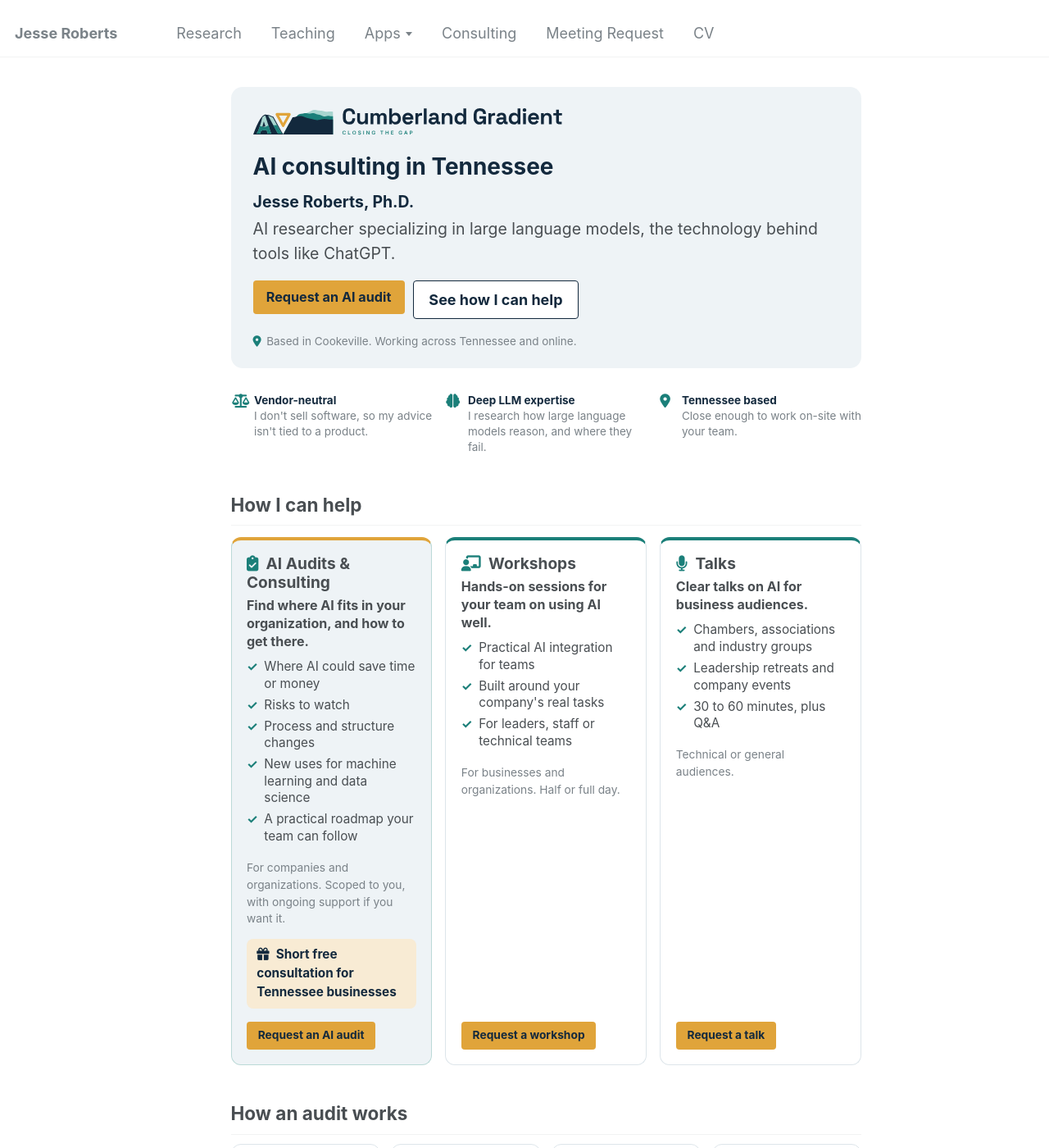
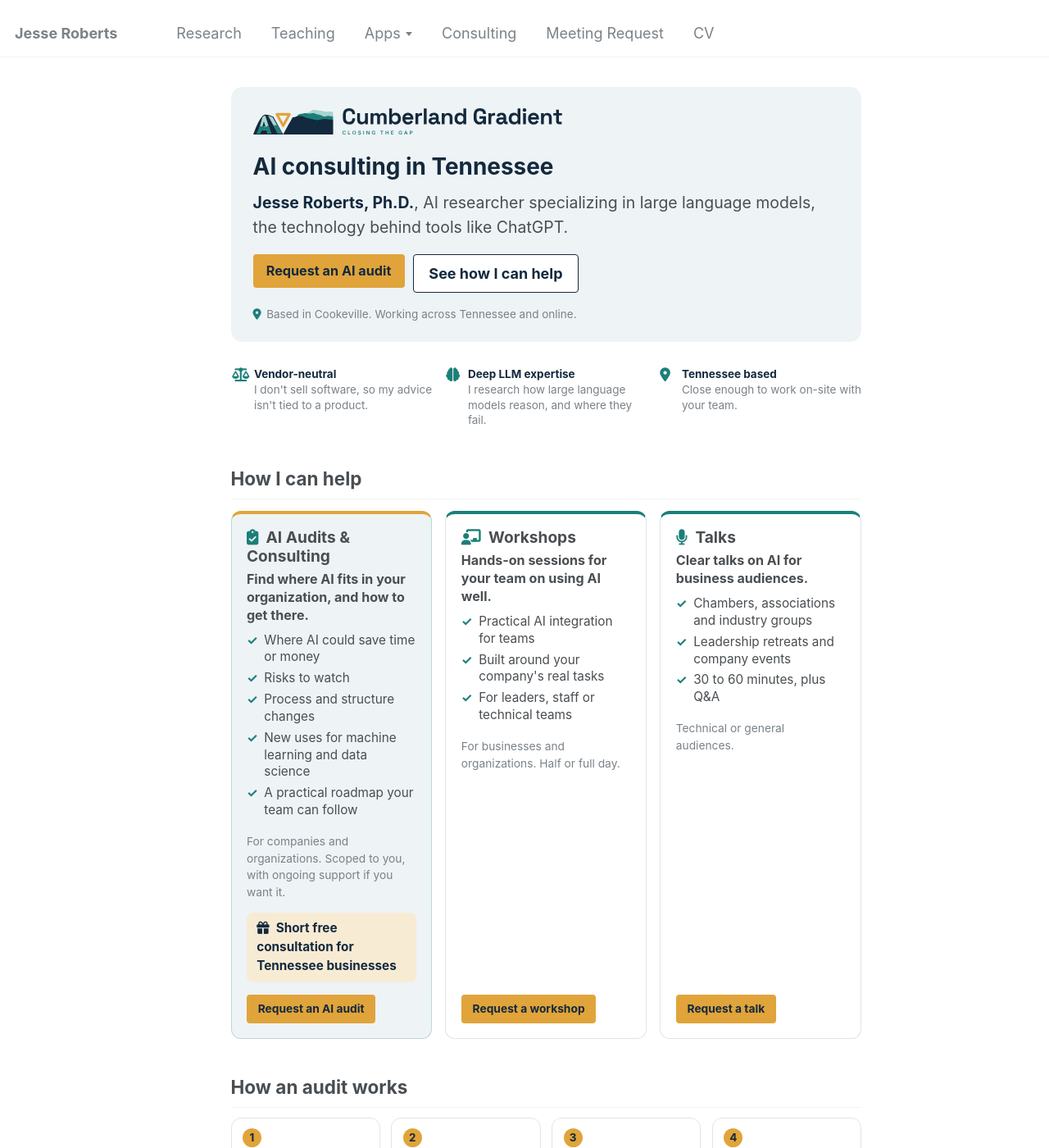
Before and after one commit to JesseTNRoberts/New-site-test, a Jekyll site: the page built from _pages/services.html, in a window 1280 px wide and 1400 px high. Shown: the whole window at 82% size. Built offline with Jekyll 4.4.1, drawn with Linux system fonts in a browser that asks for light colours.

Commit message:
Consulting page: name as a one-line bold byline
Co-Authored-By: Claude Opus 5.5 <noreply@anthropic.com>
Claude-Session: https://claude.ai/code/session_01BWpusBycuS7rDY9WRWLMsn

```diff
--- a/_data/services.yml
+++ b/_data/services.yml
@@ -28,7 +28,8 @@ brand:
 # (2026-11-08). The logo carries the motto, so the headline just says what and where, which also
 # keeps the search words in the h1. Set `kicker` to add a small label above it again.
 headline: "AI consulting in Tennessee"
-# Jesse's name sits above the subhead, since the page has no sidebar or photo (Jesse, 2026-11-08).
+# Jesse's name leads the subhead as one bold byline (Jesse wanted one line, 2026-11-08), since the
+# page has no sidebar or photo.
 person: "Jesse Roberts, Ph.D."
 subhead: "AI researcher specializing in large language models, the technology behind tools like ChatGPT."
 # Tennessee Tech is left out until Jesse checks the university's outside-work policy (2026-11-08).
--- a/_pages/services.html
+++ b/_pages/services.html
@@ -35,8 +35,7 @@ og_image_alt: "Cumberland Gradient logo. AI consulting that closes the gap."
   <div class="ww-hero__text">
     <img class="cg-lockup" src="{{ w.brand.lockup | relative_url }}" alt="{{ w.brand.name }}, {{ w.brand.motto | downcase }}" width="820" height="72">
     <h1 class="ww-hero__headline">{% if w.kicker %}<span class="ww-hero__kicker">{{ w.kicker }}</span> {% endif %}{{ w.headline }}</h1>
-    {% if w.person %}<p class="cg-person">{{ w.person }}</p>{% endif %}
-    <p class="ww-hero__intro">{{ w.subhead }}</p>
+    <p class="ww-hero__intro">{% if w.person %}<strong class="cg-person">{{ w.person }}</strong>, {% endif %}{{ w.subhead }}</p>
     <p class="ww-hero__actions">
       {% for b in w.hero_buttons %}<a class="btn btn--{{ b.style }} btn--large{% if b.offering %} ww-offer__btn{% endif %}" href="{% if b.offering %}?offering={{ b.offering }}#request{% else %}{{ b.href }}{% endif %}"{% if b.offering %} data-offering="{{ b.offering }}"{% endif %}>{{ b.label }}</a>{% endfor %}
     </p>
--- a/_sass/_services.scss
+++ b/_sass/_services.scss
@@ -398,9 +398,6 @@ $ww-soft: $cg-tint;
   }
 
   .cg-person {
-    margin: 0 0 0.15em;
-    font-size: 1.08em;
-    font-weight: bold;
     color: $cg-ink;
   }
 
```
